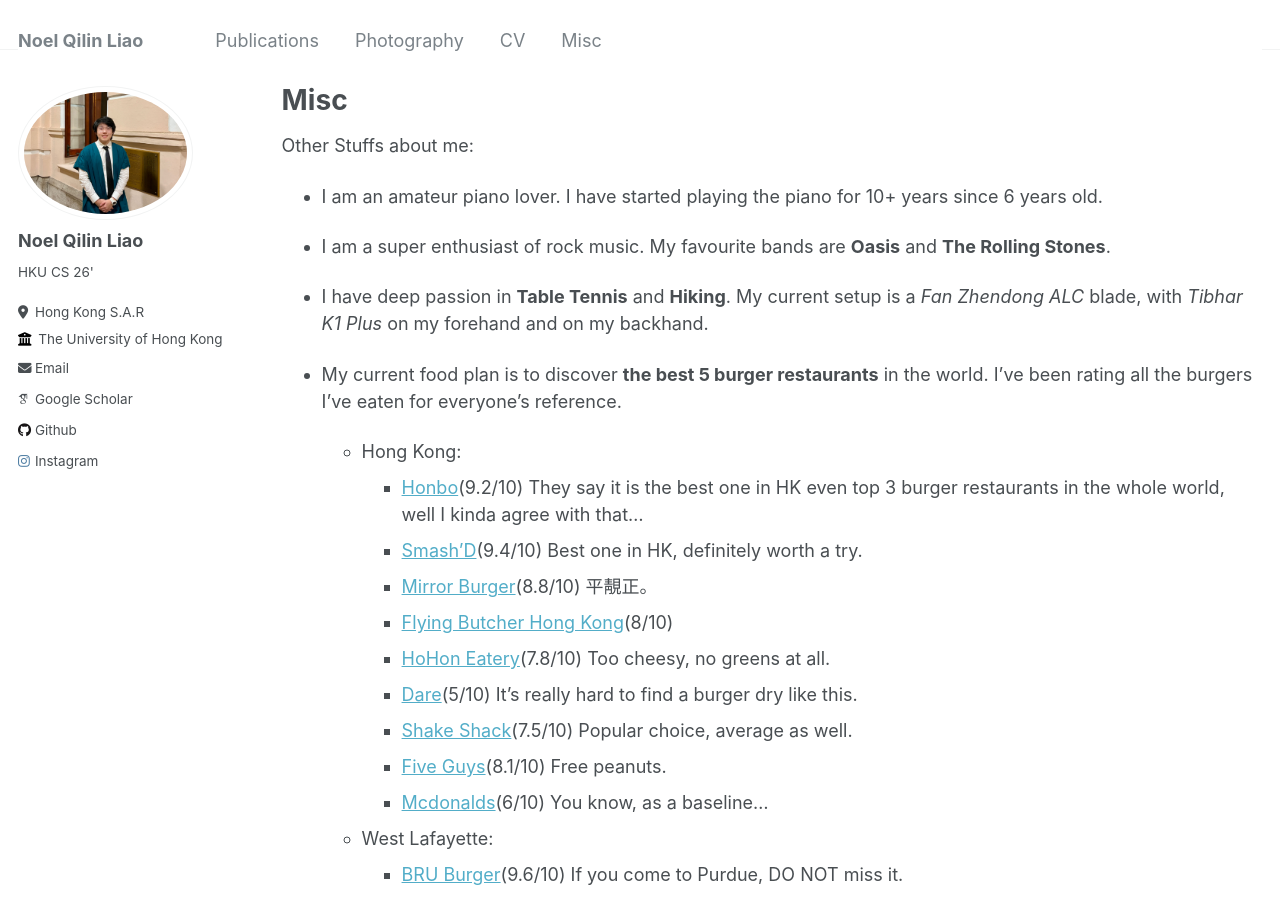
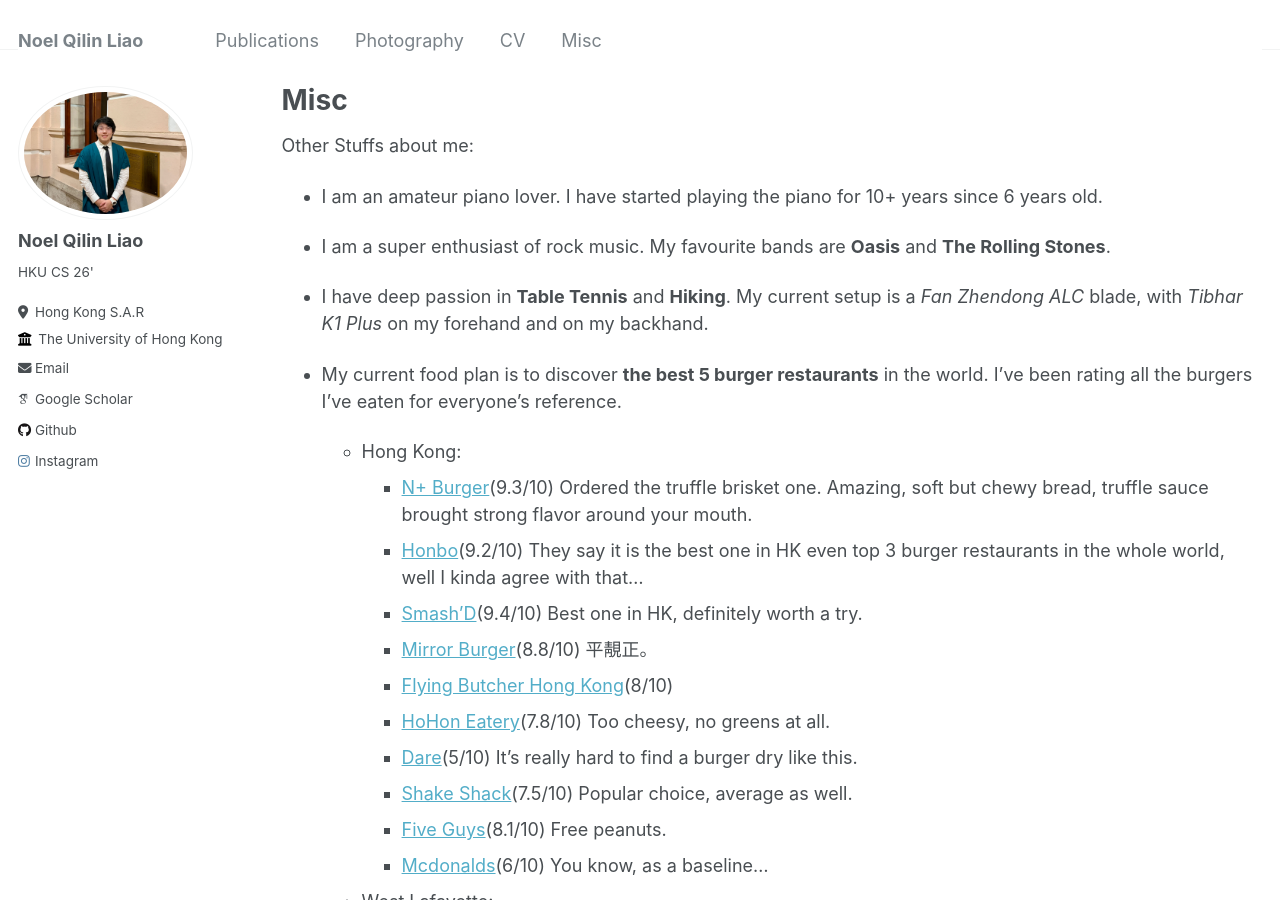
Before and after one commit to kxwhiowo/kxwhiowo.github.io, a Jekyll site: the page built from _pages/misc.md, in a window 1280 px wide and 900 px high. Built offline with Jekyll 4.4.1, drawn with Linux system fonts in a browser that asks for light colours; some web fonts are replaced.

Commit message:
add rating

```diff
--- a/_pages/misc.md
+++ b/_pages/misc.md
@@ -17,6 +17,7 @@
 
 * My current food plan is to discover **the best 5 burger restaurants** in the world. I've been rating all the burgers I've eaten for everyone's reference.
   * Hong Kong:
+    * [N+ Burger](https://www.nplusburger.com/)(9.3/10) Ordered the truffle brisket one. Amazing, soft but chewy bread, truffle sauce brought strong flavor around your mouth.
     * [Honbo](https://www.openrice.com/zh/hongkong/r-honbo-%E7%81%A3%E4%BB%94-%E7%BE%8E%E5%9C%8B%E8%8F%9C-%E6%BC%A2%E5%A0%A1%E5%8C%85-r522819)(9.2/10) They say it is the best one in HK even top 3 burger restaurants in the whole world, well I kinda agree with that...
     * [Smash'D](https://www.openrice.com/en/hongkong/r-smashd-western-district-international-hamburger-r745157)(9.4/10) Best one in HK, definitely worth a try.
     * [Mirror Burger](https://www.mirrorburger.com/)(8.8/10) 平靚正。
```
